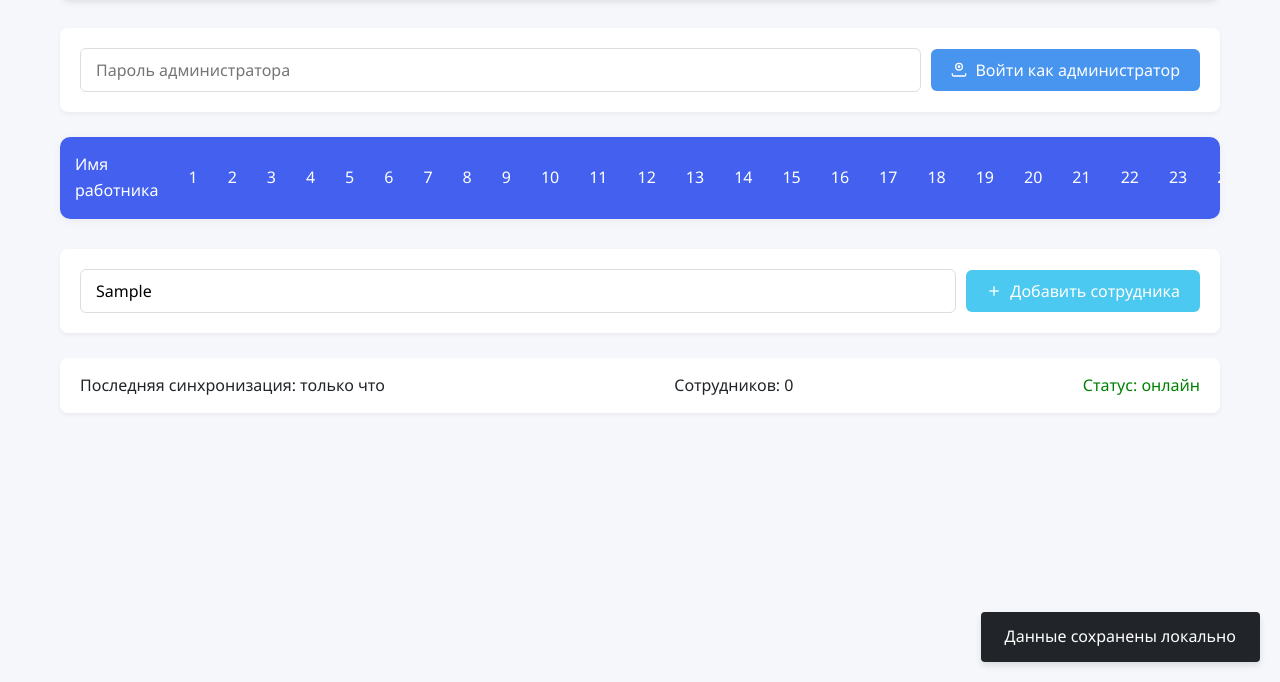
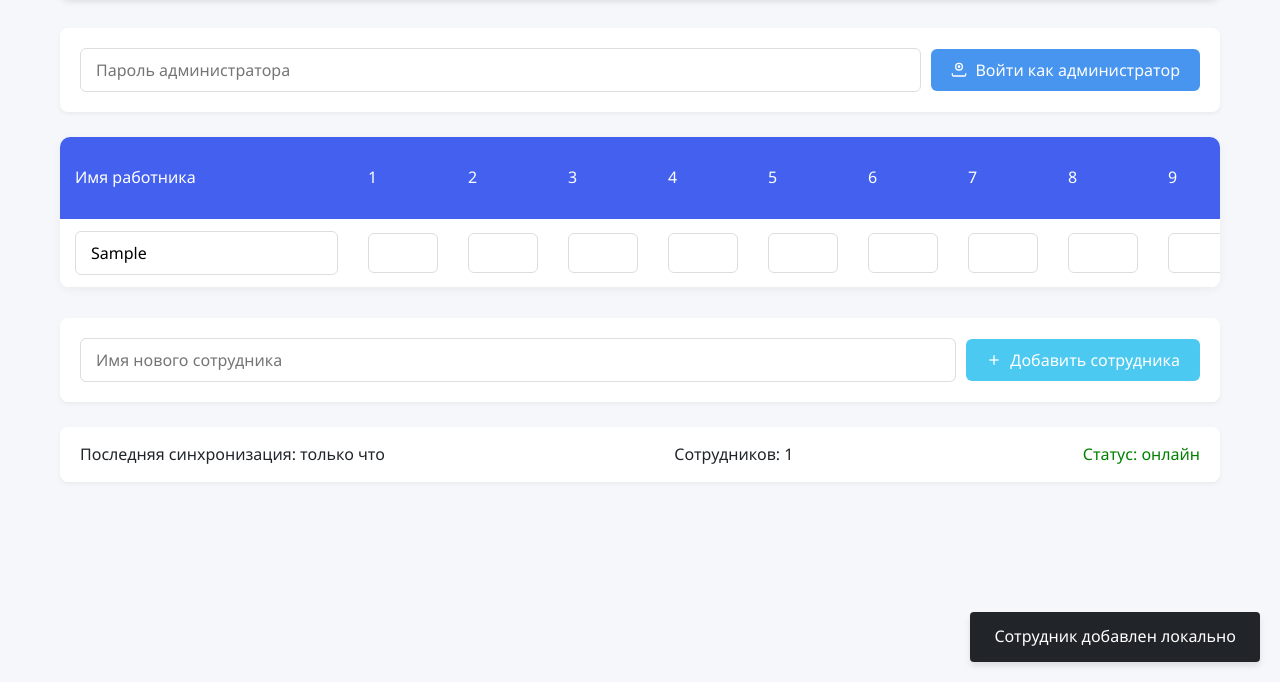
Before and after one commit to ToKeRNiK/ToKeRNiK.github.io, a plain HTML site: page index.html in a window 1280 px wide. Both pictures are taken after typing "Sample" into the empty fields and a click on the button "Добавить сотрудника". Shown: the part 118-800 px from the top of the page. Drawn offline with Linux system fonts and the light colour scheme; no server answers.

Commit message:
first commit5

```diff
--- a/index.html
+++ b/index.html
@@ -568,23 +568,44 @@
 
         // Добавление работника
         async function addWorker() {
-            const name = document.getElementById('newWorkerName').value.trim();
+            try {
+                const nameInput = document.getElementById('newWorkerName');
+                const name = nameInput.value.trim();
+
             if (!name) {
                 showToast("Введите имя сотрудника", true);
                 return;
             }
 
-            const daysInMonth = getDaysInMonth().length;
-            workersData.push({
+            // Создаём нового сотрудника
+            const newWorker = {
                 name: name,
-                hours: Array(daysInMonth).fill(''),
-                lockedHours: Array(daysInMonth).fill(false),
+                hours: Array(getDaysInMonth().length).fill(''),
+                lockedHours: Array(getDaysInMonth().length).fill(false),
                 nameLocked: false
-            });
+            };
 
-            if (await saveData()) {
+            console.log("Добавляем сотрудника:", newWorker); // Логируем
+
+            // Добавляем в массив
+            workersData.push(newWorker);
+
+            // Сохраняем
+            const success = await saveData();
+
+            if (success) {
+                // Обновляем интерфейс
                 renderTable();
-                document.getElementById('newWorkerName').value = '';
+                nameInput.value = '';
+                showToast("Сотрудник успешно добавлен");
+            } else {
+                showToast("Сотрудник добавлен локально", false);
+                renderTable();
+                nameInput.value = '';
+            }
+            } catch (error) {
+                console.error("Ошибка в addWorker:", error);
+                showToast("Произошла ошибка при добавлении", true);
             }
         }
 
```
